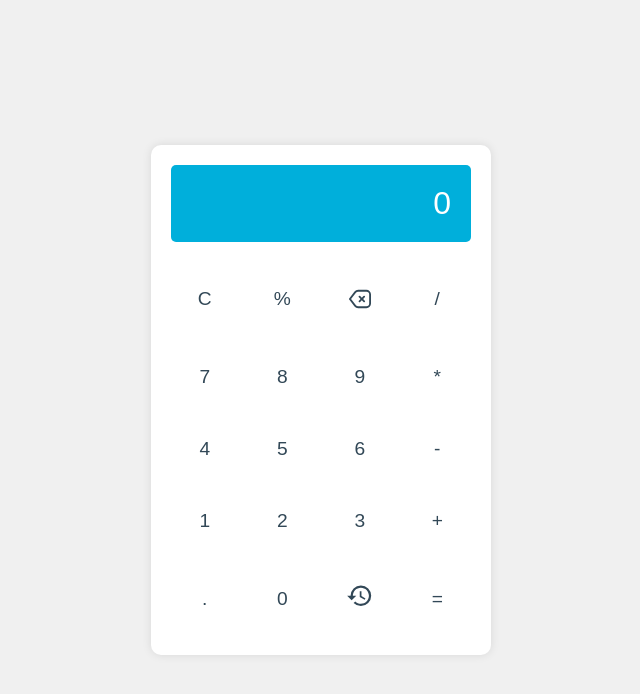
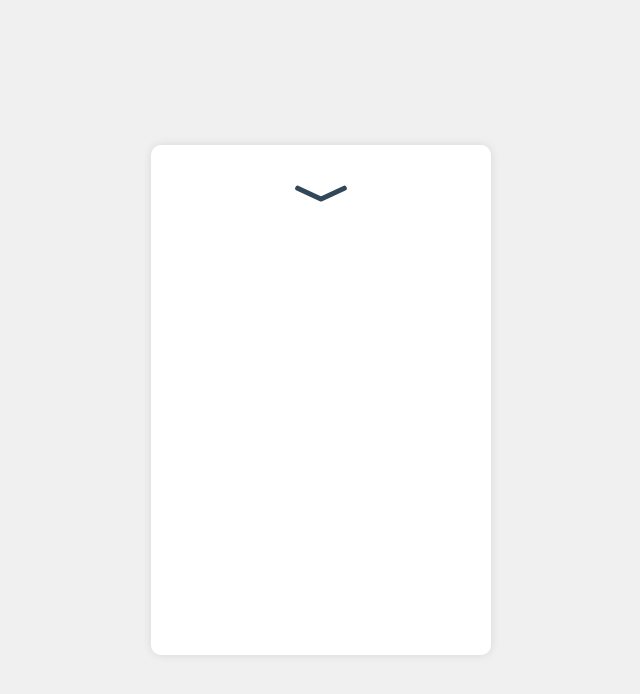
Before and after one commit to MustafaProger/calculator, a website: page src/index.html in a window 1280 px wide. Both pictures are taken after a click on the button 678 px from the left and 598 px from the top of the page. Shown: the whole page, without its empty margins (319-959 px from the left). Drawn offline with Linux system fonts and the light colour scheme.

Commit message:
Калькулятор готов (минималка)
Очень там на самом деле много недочетов, которые пока что лень исправлять, хочется спать, целый день просидел за маком, мозг кипит. Не хочу больше делать никакой калькулятор

```diff
--- a/src/css/style.css
+++ b/src/css/style.css
@@ -19,11 +19,14 @@ body {
 }
 
 .calculator {
+    position: relative;
     background-color: #fff;
     border-radius: 10px;
     box-shadow: 0 0 10px rgba(0, 0, 0, 0.1);
     padding: 20px;
     width: 300px;
+    overflow: hidden;
+    /* Скрываем элементы, выходящие за границы */
 }
 
 .display {
@@ -44,7 +47,6 @@ body {
     display: grid;
     grid-template-columns: repeat(4, 1fr);
     gap: 10px;
-
 }
 
 .btn {
@@ -66,10 +68,66 @@ body {
     background-color: #ddd;
 }
 
-/* #equals {
-    grid-column: 3/5;
-} */
+.calculator__operations {
+    position: absolute;
+    top: 0%;
+    left: 0;
+    background: #fff;
+    border-radius: 10px;
+    width: 100%;
+    height: 100%;
+    overflow: scroll;
+    transition: transform 1s;
+    transform: translateY(100%);
+}
 
+.calculator__operations.active {
+    transform: translateY(0);
+}
+
+.page-down {
+    cursor: pointer;
+    width: 60px;
+    height: 35px;
+    margin: 0 auto;
+    margin-top: 30px;
+}
+
+.page-down::before,
+.page-down::after {
+    content: '';
+    position: absolute;
+    top: 9%;
+    width: 30px;
+    height: 5px;
+    border-radius: 5px;
+    transform: translateX(-50%);
+    background-color: #324757;
+}
+
+.page-down::before {
+    left: 49%;
+    transform: rotate(-25deg);
+}
+
+.page-down::after {
+    left: 42%;
+    transform: rotate(25deg);
+}
+
+.list__operations {
+    padding: 30px 0;
+    padding-left: 52px;
+}
+
+.operation {
+    color: #00afdb;
+}
+
+.operation span {
+    color: #324857;
+
+}
 
 @media(max-width: 768px) {
     .btn {
@@ -96,14 +154,30 @@ body {
         background: #4f5165;
     }
 
-    .btn {
+    .calculator__operations {
+        background: #4E5164;
+    }
+
+    .btn,
+    .operation span {
         color: #b9bdea;
     }
+
     .btn:hover {
         background-color: #61647c;
     }
 
-    #backspace svg, #back_action svg {
-        fill: #b9bdea
+    #backspace svg,
+    #back_action svg {
+        fill: #b9bdea;
+    }
+
+    .operation span {
+        color: #FFFFFF;
+    }
+
+    .page-down::before,
+    .page-down::after {
+        background-color: #fff;
     }
 }
--- a/src/index.html
+++ b/src/index.html
@@ -4,6 +4,7 @@
 <head>
     <meta charset="UTF-8">
     <meta name="viewport" content="width=device-width, initial-scale=1, maximum-scale=1, user-scalable=no">
+    <link type="image/x-icon" href="https://cdn2.iconfinder.com/data/icons/ios7-inspired-mac-icon-set/512/Calculator_512.png" rel="shortcut icon">
     <title>Calculator</title>
     <link rel="stylesheet" href="css/style.css">
 </head>
@@ -15,11 +16,11 @@
             <div class="buttons">
                 <button class="btn clear" id="clear">C</button>
                 <button class="btn number" id="percent">%</button>
-                <button class="btn" id="backspace"><svg fill="#324857" xmlns="http://www.w3.org/2000/svg" id="Layer_1" height="24"
-                        viewBox="0 0 24 24" width="22" data-name="Layer 1">
+                <button class="btn" id="backspace"><svg fill="#324857" xmlns="http://www.w3.org/2000/svg" id="Layer_1"
+                        height="24" viewBox="0 0 24 24" width="22" data-name="Layer 1">
                         <path
                             d="m19 2h-9.044a4.966 4.966 0 0 0 -3.946 1.931l-5.8 7.455a1 1 0 0 0 0 1.228l5.8 7.455a4.966 4.966 0 0 0 3.946 1.931h9.044a5.006 5.006 0 0 0 5-5v-10a5.006 5.006 0 0 0 -5-5zm3 15a3 3 0 0 1 -3 3h-9.044a2.979 2.979 0 0 1 -2.368-1.158l-5.321-6.842 5.321-6.842a2.979 2.979 0 0 1 2.368-1.158h9.044a3 3 0 0 1 3 3zm-4.793-6.793-1.793 1.793 1.793 1.793a1 1 0 1 1 -1.414 1.414l-1.793-1.793-1.793 1.793a1 1 0 0 1 -1.414-1.414l1.793-1.793-1.793-1.793a1 1 0 0 1 1.414-1.414l1.793 1.793 1.793-1.793a1 1 0 0 1 1.414 1.414z" />
-                        </svg>
+                    </svg>
                 </button>
                 <button class="btn arithmetic division" id="division">/</button>
                 <button class="btn number">7</button>
@@ -36,8 +37,8 @@
                 <button class="btn arithmetic plus" id="plus">+</button>
                 <button class="btn number point">.</button>
                 <button class="btn number">0</button>
-                <button class="btn" id="back_action"><svg fill="#324857" focusable="false" xmlns="http://www.w3.org/2000/svg"
-                        viewBox="0 0 24 24">
+                <button class="btn" id="back_action"><svg fill="#324857" focusable="false"
+                        xmlns="http://www.w3.org/2000/svg" viewBox="0 0 24 24">
                         <path
                             d="M13 3a9 9 0 0 0-9 9H1l3.89 3.89.07.14L9 12H6c0-3.87 3.13-7 7-7s7 3.13 7 7-3.13 7-7 7c-1.93 0-3.68-.79-4.94-2.06l-1.42 1.42A8.954 8.954 0 0 0 13 21a9 9 0 0 0 0-18zm-1 5v5l4.28 2.54.72-1.21-3.5-2.08V8H12z">
                         </path>
@@ -45,6 +46,13 @@
                 </button>
                 <button class="btn equals" id="equals">=</button>
             </div>
+            <div class="calculator__operations">
+                <div class="container__operations">
+                    <div class="page-down"></div>
+                    <ol class="list__operations">
+                    </ol>
+                </div>
+            </div>
         </div>
     </div>
     <script src="js/script.js"></script>
--- a/src/js/script.js
+++ b/src/js/script.js
@@ -1,4 +1,6 @@
 'use strict';
+
+window.addEventListener('DOMContentLoaded', () => {
 
     const display = document.querySelector('.display'),
         btns = document.querySelector('.buttons'),
@@ -6,15 +8,21 @@ const display = document.querySelector('.display'),
         clear = document.querySelector('#clear'),
         backspace = document.querySelector('#backspace'),
         backAction = document.querySelector('#back_action'),
-    percent = document.querySelector('#percent');
+        percent = document.querySelector('#percent'),
+        allOperations = document.querySelector('.calculator__operations'),
+        listAllOperations = document.querySelector('.list__operations'),
+        closer = document.querySelector('.page-down');
 
     const arithmetic = document.querySelectorAll('.arithmetic');
 
-let operation = [];
+    let operation = JSON.parse(localStorage.getItem('operations')) || [];
     let filteredArr = [];
 
+    const updateLocalStorage = () => {
+        localStorage.setItem('operations', JSON.stringify(operation));
+    };
+
     btns.addEventListener('click', (event) => {
-
         if (event.target.classList.contains('number') || event.target.classList.contains('arithmetic')) {
             const lastChar = display.innerHTML[display.innerHTML.length - 2];
             const currentChar = event.target.innerHTML;
@@ -23,7 +31,7 @@ btns.addEventListener('click', (event) => {
                 display.innerHTML = `${currentChar}`;
             } else {
                 if (event.target.classList.contains('arithmetic')) {
-                if (['+', '-', '*', '/'].includes(lastChar)) {
+                    if (['+', '-', '*', '/'].includes(lastChar) || event.target.classList.contains('number')) {
                         display.innerHTML = display.innerHTML.slice(0, -2) + ` ${currentChar} `;
                     } else {
                         display.innerHTML += ` ${currentChar} `;
@@ -34,15 +42,14 @@ btns.addEventListener('click', (event) => {
             }
             display.scrollLeft = display.scrollWidth;
         }
-
     });
 
-// Очищаем строку для вода
+    // Очищаем строку для ввода
     clear.addEventListener('click', (event) => {
         display.innerHTML = '0';
     });
 
-// Действия, после нажатие на равно "="
+    // Действия после нажатия на равно "="
     equals.addEventListener('click', (event) => {
         let expression = display.innerHTML;
 
@@ -56,12 +63,8 @@ equals.addEventListener('click', (event) => {
                 let procentNumber = numberForProcent / 100 * numberAfterProcent;
 
                 expression = `${numberForProcent}${expression[i]} ${procentNumber}`;
-            console.log(numberAfterProcent)
-            break
-
-        } else {
-            console.log(false)
-
+                console.log(numberAfterProcent);
+                break;
             }
         }
 
@@ -69,31 +72,37 @@ equals.addEventListener('click', (event) => {
 
         // добавление примера в массив
         operation.push(`${expression} = ${eval(expression)}`);
+        updateLocalStorage();
 
-    // проверка и удаление не нужных примеров в массив
-    operation.forEach((item, index, arr) => {
-        for (let i = 0; i < item.length; i++) {
-            if (item.includes('%') || item.includes('+') || item.includes('-') || item.includes('*') || item.includes('/')) {
-            } else {
-                delete arr[index]
-            }
-        }
-    })
-    console.log(operation)
+        // проверка и удаление ненужных примеров в массиве
+        operation = operation.filter(item => item.includes('%') || item.includes('+') || item.includes('-') || item.includes('*') || item.includes('/'));
+        console.log(operation);
     });
 
-// Все операции, которые были раннее
+    // Все операции, которые были ранее
     backAction.addEventListener('click', () => {
+        // сортировка массива operation с пустыми элементами
+        filteredArr = operation.filter(item => item);
+        allOperations.classList.remove('disactive');
+        allOperations.classList.add('active');
 
-    // сортировка массива operation с пустыми элементами
-    for (let i = 0; i < operation.length; i++) {
-        if (operation[i]) {
-            filteredArr.push(operation[i]);
-        }
-    }
+        listAllOperations.innerHTML = '';
 
-    console.log(filteredArr)
-})
+        filteredArr.forEach((item, index, arr) => {
+            const li = document.createElement('li');
+            li.classList.add('operation');
+            li.innerHTML = `<span>${item}</span>\n`;
+            listAllOperations.append(li);
+        });
+
+        console.log(operation);
+        console.log(filteredArr);
+    });
+
+    closer.addEventListener('click', () => {
+        allOperations.classList.add('disactive');
+        allOperations.classList.remove('active');
+    });
 
     // Удаление предыдущего символа
     backspace.addEventListener('click', (event) => {
@@ -102,7 +111,6 @@ backspace.addEventListener('click', (event) => {
         } else {
             display.innerHTML = display.textContent.trim().slice(0, -1);
         }
-
     });
 
     // Удаление символа при нажатии на кнопку "Delete"
@@ -113,3 +121,4 @@ window.addEventListener('keydown', (event) => {
             display.innerHTML = display.textContent.trim().slice(0, -1);
         }
     })
+})
```
Also changed, not shown: dist/css/style.css, dist/index.html, dist/js/script.js. Lines whose indentation alone changed are shown as unchanged.
